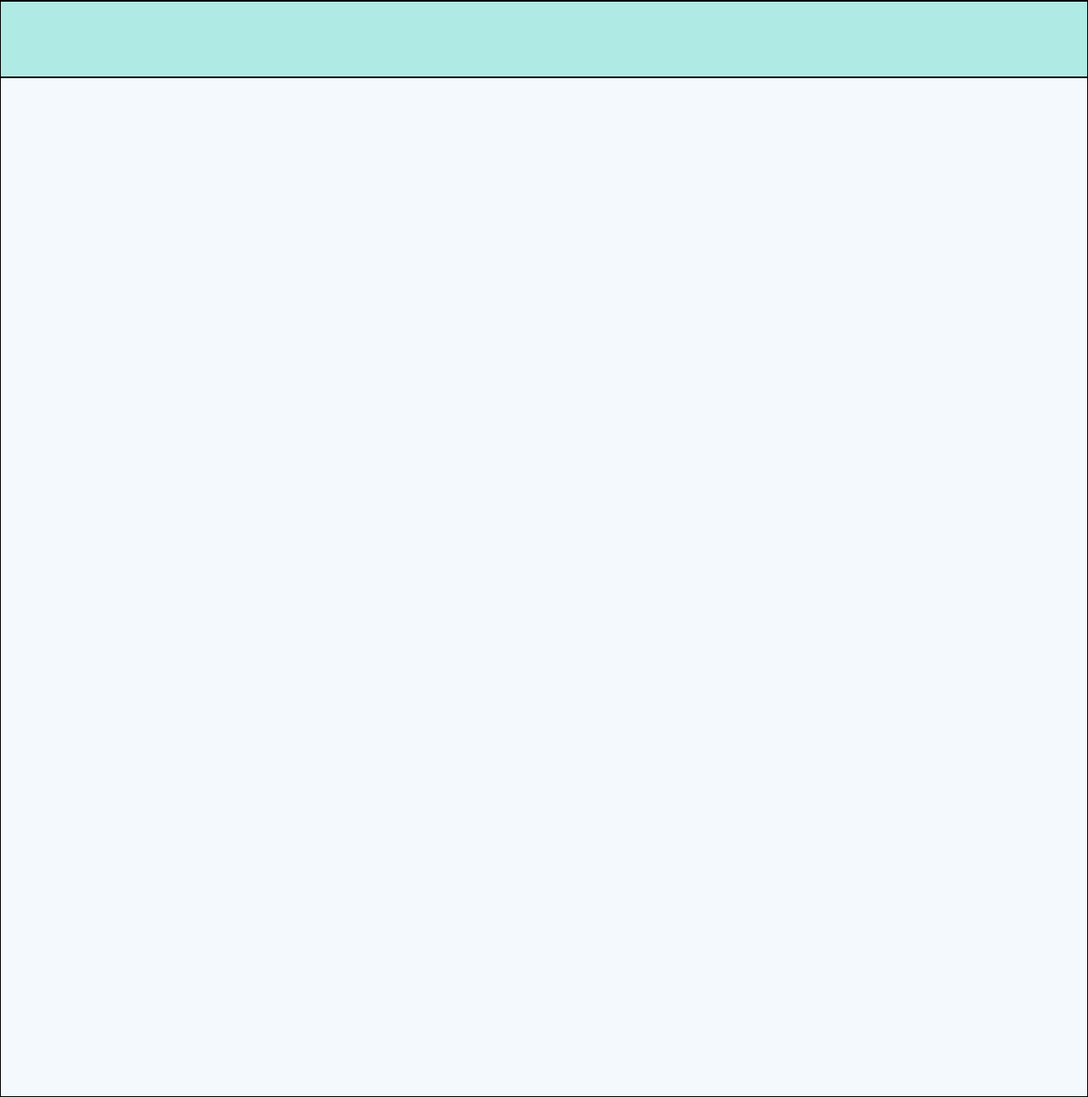
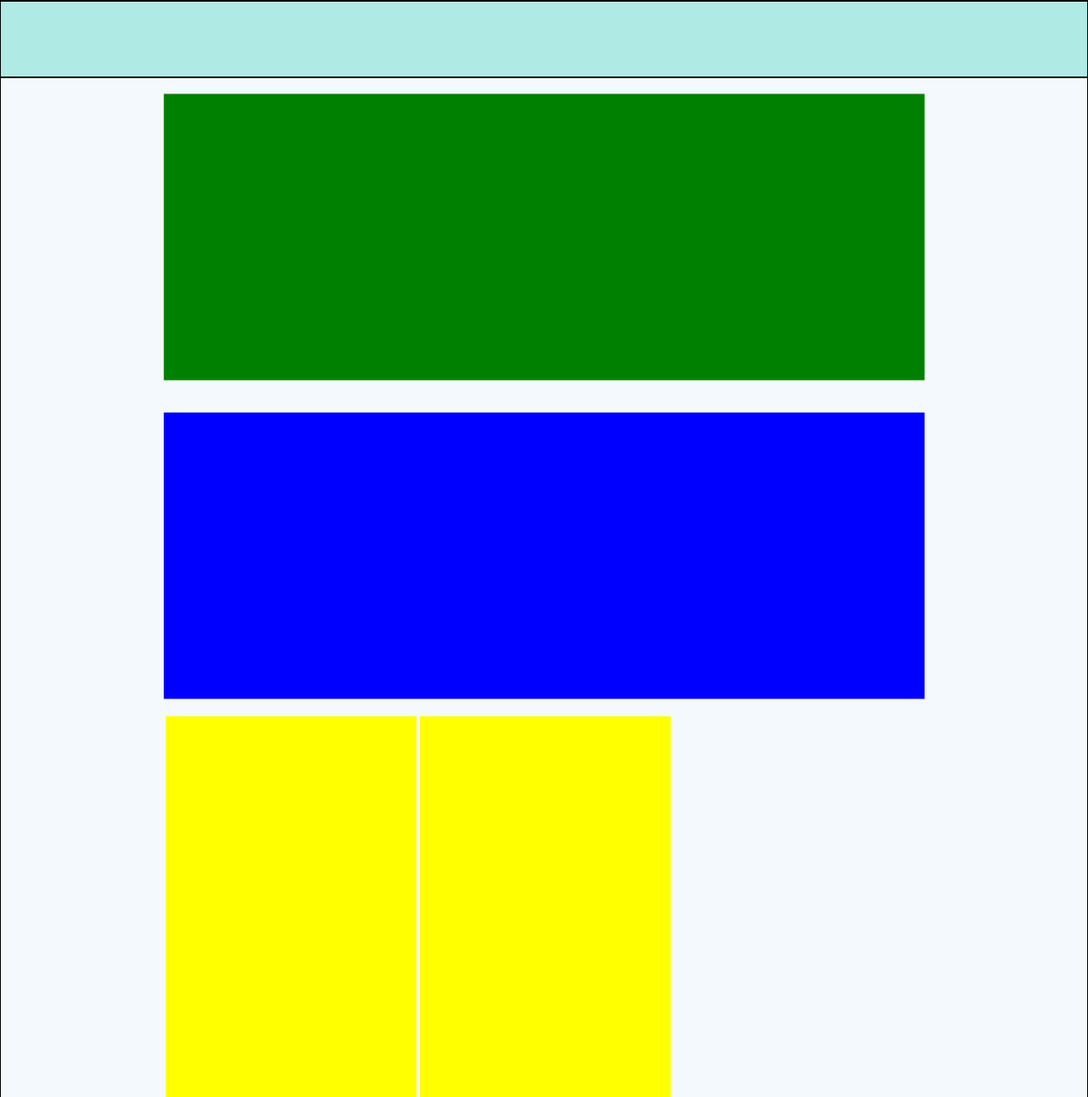
Before and after one commit to giuseppeperna/htmlcss-hubspot, a plain HTML site: page index.html in a window 1280 px wide. Shown: the part 849-2140 px from the top of the page at 85% size. Drawn offline with Linux system fonts and the light colour scheme.

Commit message:
Layout elements
Adding main content elements.

```diff
--- a/css/style.css
+++ b/css/style.css
@@ -94,6 +94,51 @@
   background: lightgrey;
 }
 
+.mission-text {
+  position: absolute;
+  left:50%;
+  top:50%;
+  transform: translate(-50%, -50%);
+  height: 90%;
+  width: 100%;
+  background: green;
+}
+
+.learn-more{
+  position: absolute;
+  left:50%;
+  top:50%;
+  transform: translate(-50%, -50%);
+  height: 90%;
+  width: 100%;
+  background: blue;
+}
+
+.elements-main-container {
+  width: 70%;
+  height: 25%;
+  /* background:red; */
+  margin:auto;
+  position: relative;
+}
+
+.threecol-main-container {
+  width: 70%;
+  height: 50%;
+  /* background:red; */
+  margin:auto;
+  position: relative;
+}
+
+.card-feature {
+  float: left;
+  width: 33%;
+  height: 95%;
+  background: yellow;
+  margin:2px;
+}
+
+
 /* Classi relative solo alla prima fase di blocking del layout */
 
 .border {
@@ -113,5 +158,5 @@
 }
 
 .big-size {
-  height: 1200px;
+  height: 1500px;
 }
--- a/index.html
+++ b/index.html
@@ -53,7 +53,22 @@
         <section>
           <!-- Sezione offerta e servizi -->
           <div class="main-content-info big-size border">
+            <div class="elements-main-container">
+              <div class="mission-text">
+              </div>
+            </div>
+            <div class="elements-main-container">
+              <div class="learn-more">
+              </div>
           </div>
+          <div class="threecol-main-container">
+            <div class="card-feature">
+            </div>
+            <div class="card-feature">
+            </div>
+            <div class="card-feature">
+            </div>
+        </div>
         </section>
 
         <section>
```
